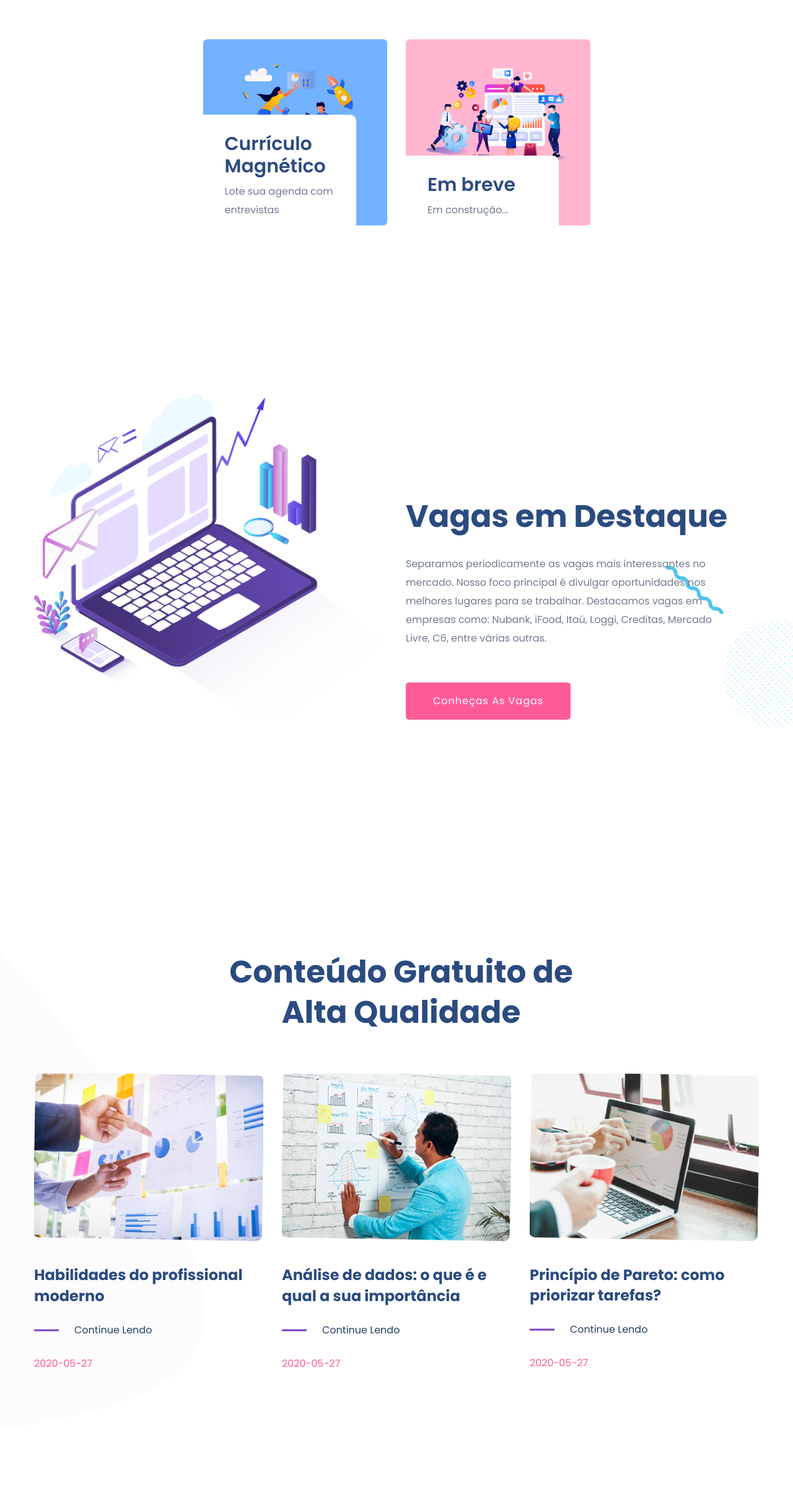
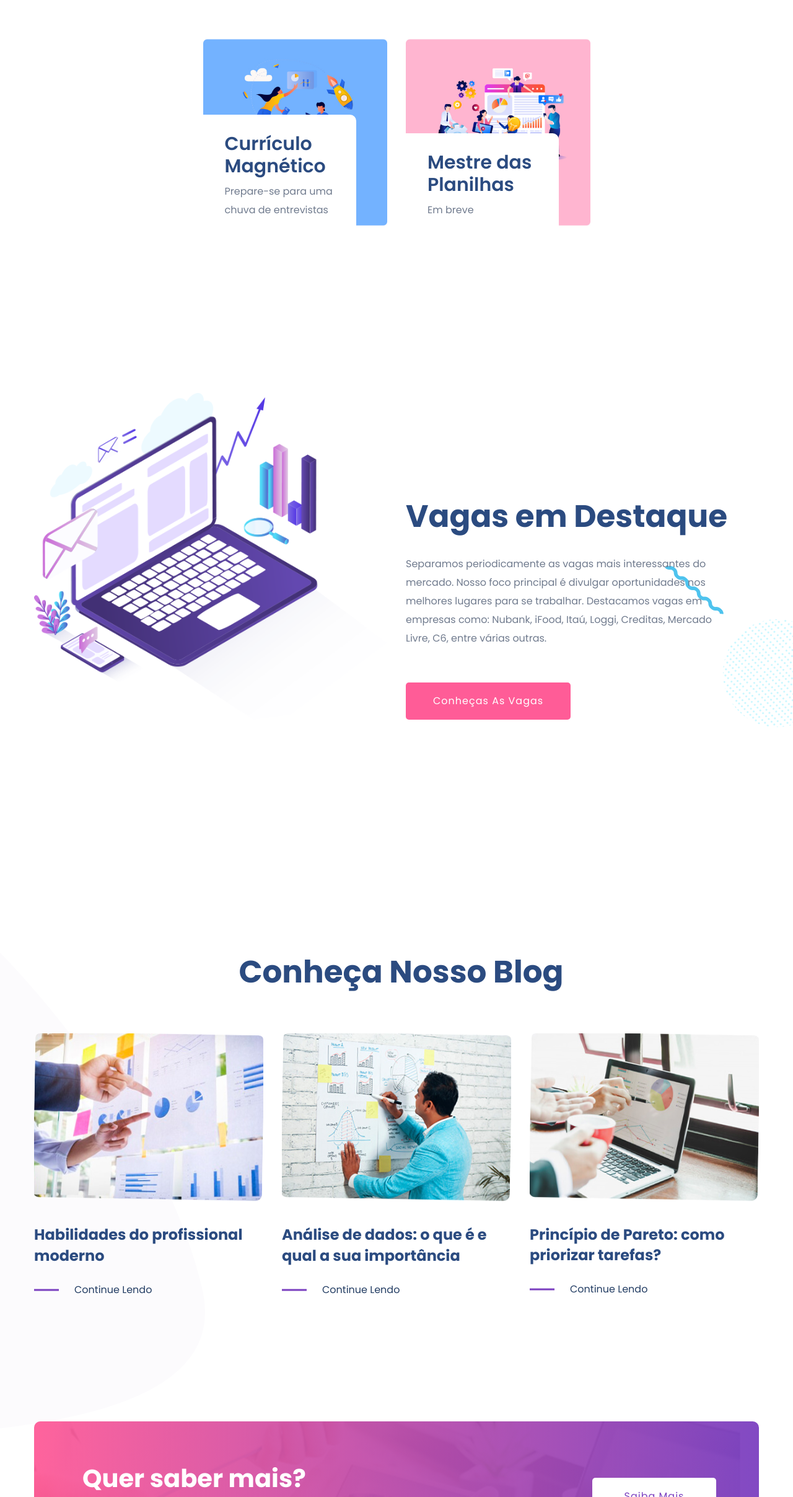
Before and after one commit to alemdotrampo/alemdotrampo.github.io, a plain HTML site: page index.html in a window 1280 px wide. Shown: the part 1868-4283 px from the top of the page at 62% size. Drawn offline with nearby package versions, Linux system fonts and the light colour scheme; files that its build step writes are made by us from their sources; files whose address does not match are found by name.

Commit message:
Minor fixes in index and cursos

```diff
--- a/index.html
+++ b/index.html
@@ -243,7 +243,7 @@
                             </div>
                             <div class="visited-cap">
                                 <h3><a href="#">Currículo Magnético</a></h3>
-                                <p>Lote sua agenda com entrevistas</p>
+                                <p>Prepare-se para uma chuva de entrevistas</p>
                             </div>
                         </div>
                     </div>
@@ -253,8 +253,8 @@
                                 <img src="assets/img/visit/visit_2.jpg" alt="">
                             </div>
                             <div class="visited-cap">
-                                <h3><a href="#">Em breve</a></h3>
-                                <p>Em construção...</p>
+                                <h3><a href="#">Mestre das Planilhas</a></h3>
+                                <p>Em breve</p>
                             </div>
                         </div>
                     </div>
@@ -298,11 +298,11 @@
                         <div class="we-create-cap">
                             <h3>Vagas em Destaque</h3>
                             <p>
-                            Separamos periodicamente as vagas mais interessantes no mercado.
+                            Separamos periodicamente as vagas mais interessantes do mercado.
                             Nosso foco principal é divulgar oportunidades nos melhores lugares para se trabalhar.
                             Destacamos vagas em empresas como: Nubank, iFood, Itaú, Loggi, Creditas, Mercado Livre, C6, entre várias outras.
                             </p>
-                            <a href="#" class="btn">Conheças as Vagas</a>
+                            <a href="vagas.html" class="btn">Conheças as Vagas</a>
                         </div>
                     </div>
                 </div>
@@ -317,7 +317,7 @@
                  <div class="row d-flex justify-content-center">
                     <div class="col-lg-6 col-md-8 pr-0">
                         <div class="section-tittle text-center">
-                            <h2>Conteúdo Gratuito de Alta Qualidade</h2>
+                            <h2>Conheça Nosso Blog</h2>
                         </div>
                     </div>
                 </div>
@@ -330,7 +330,7 @@
                             <div class="tips-caption">
                                 <h4><a href="./blog/Habilidades-do-profissional-moderno.html">Habilidades do profissional moderno</a></h4>
                                 <span>Continue Lendo</span>
-                                <p>2020-05-27</p>
+                                <!-- <p>2020-05-27</p> -->
                             </div>
                         </div>
                     </div>
@@ -342,7 +342,7 @@
                             <div class="tips-caption">
                                 <h4><a href="./blog/Analise-de-dados-o-que-importancia.html">Análise de dados: o que é e qual a sua importância</a></h4>
                                 <span>Continue Lendo</span>
-                                <p>2020-05-27</p>
+                                <!-- <p>2020-05-27</p> -->
                             </div>
                         </div>
                     </div>
@@ -354,7 +354,7 @@
                             <div class="tips-caption">
                                 <h4><a href="./blog/Principio-de-Pareto-como-priorizar-tarefas.html">Princípio de Pareto: como priorizar tarefas?</a></h4>
                                 <span>Continue Lendo</span>
-                                <p>2020-05-27</p>
+                                <!-- <p>2020-05-27</p> -->
                             </div>
                         </div>
                     </div>
```
Also changed, not shown: cursos.html (+4 -3 lines).
